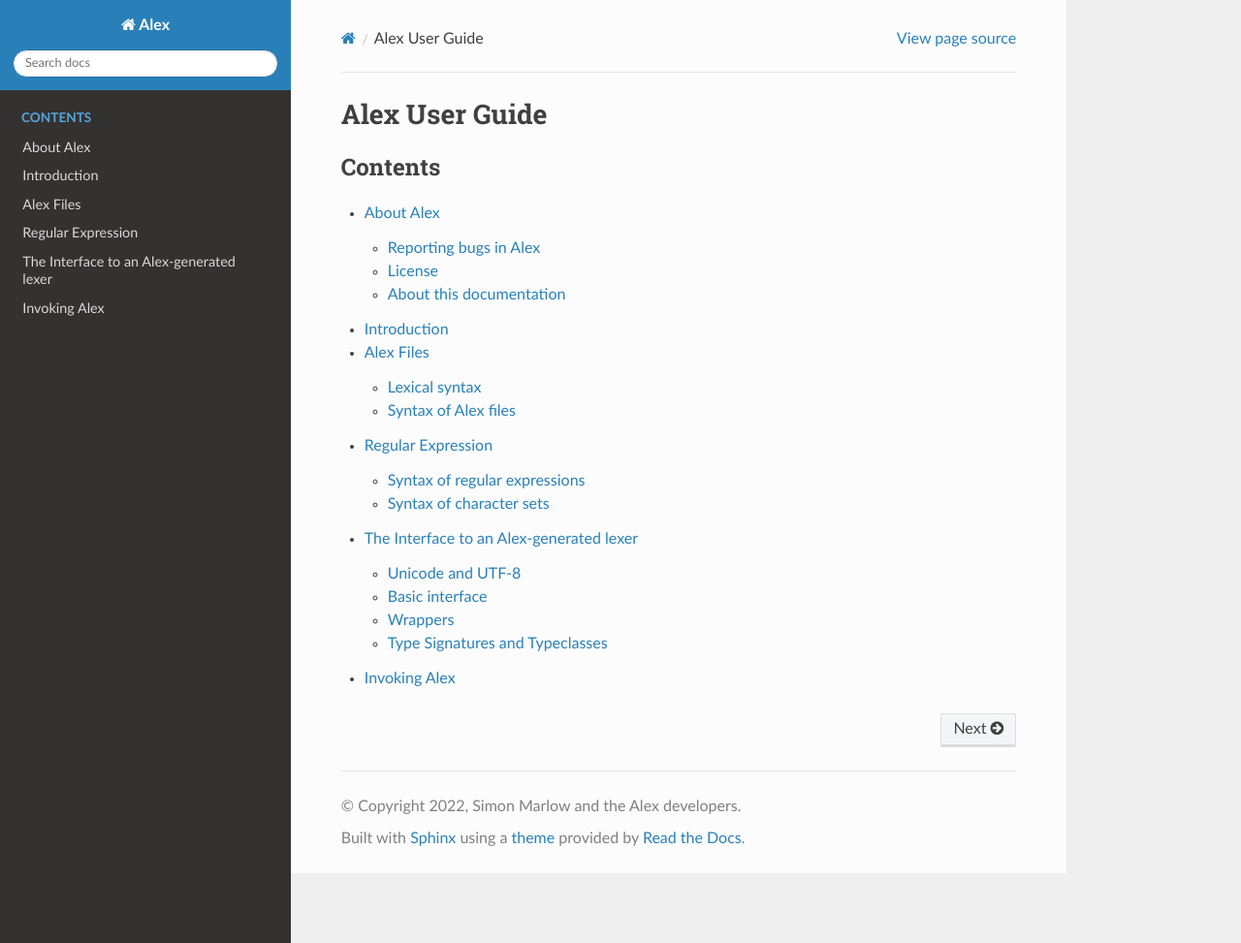
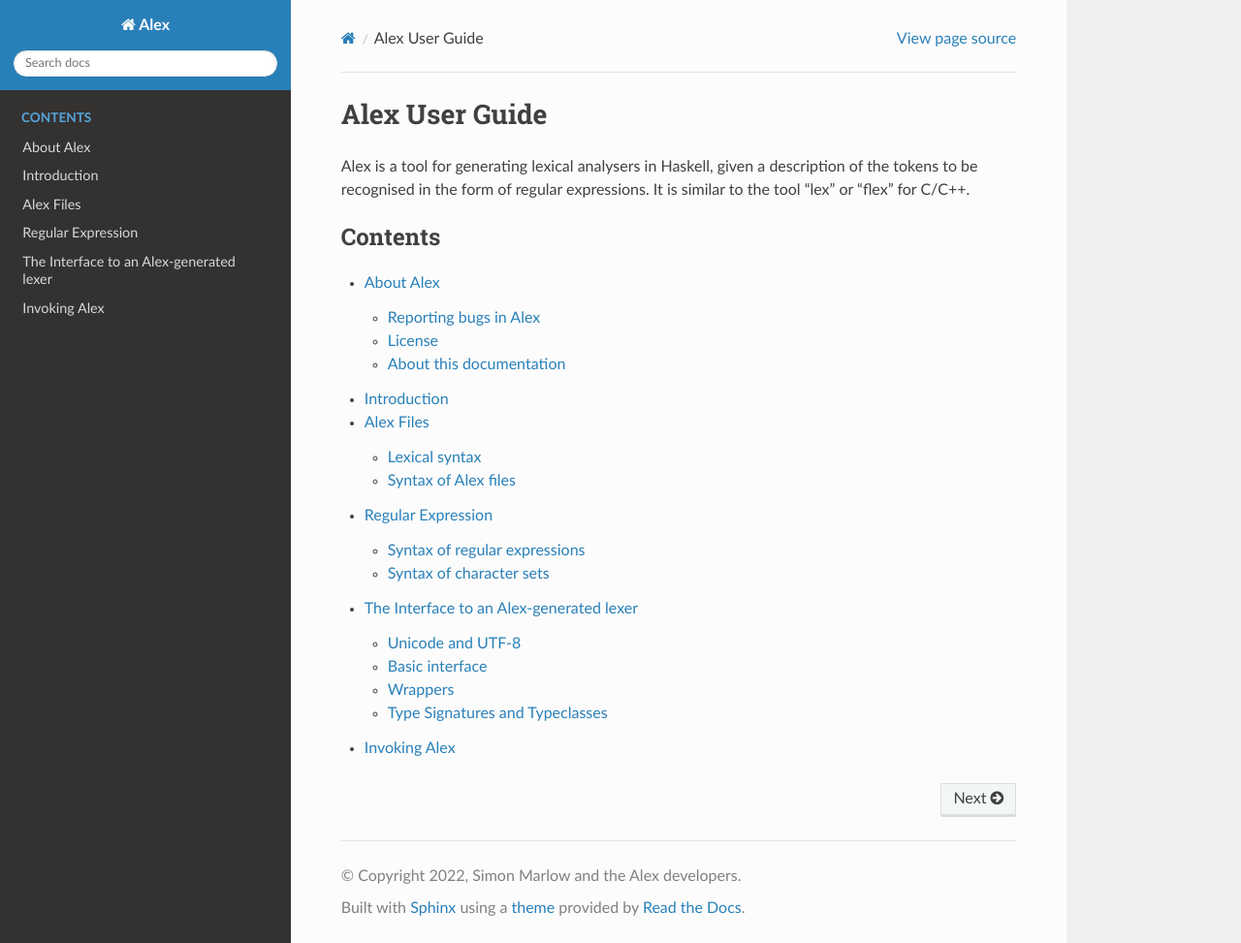
Before and after one commit to haskell/alex, a Sphinx documentation site: the page built from doc/index.rst, in a window 1280 px wide and 973 px high. Shown: the whole window at 97% size. Built offline with Sphinx 7.4.7 and the Read the Docs theme 2.0.0, drawn with Linux system fonts in a browser that asks for light colours.

Commit message:
doc: Add back the abstract to contents page
This was lost in the transition, it seems?

```diff
--- a/doc/index.rst
+++ b/doc/index.rst
@@ -1,6 +1,10 @@
 ===============
 Alex User Guide
 ===============
+
+Alex is a tool for generating lexical analysers in Haskell, given a description of the tokens to be recognised in
+the form of regular expressions.
+It is similar to the tool "lex" or "flex" for C/C++.
 
 .. toctree::
    :maxdepth: 2
```
